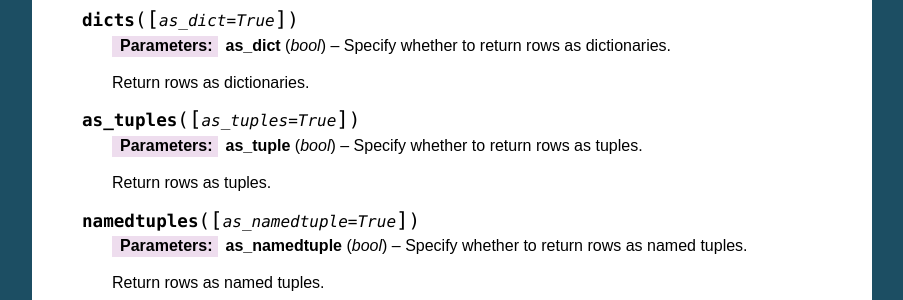
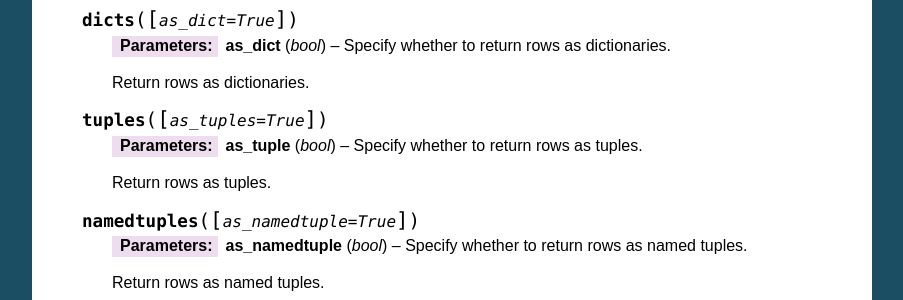
Before and after one commit to coleifer/peewee, a Sphinx documentation site: the page built from docs/peewee/api.rst, in a window 1280 px wide and 900 px high, scrolled down 21636 px. Shown: the part 150-450 px from the top of the window, without its empty margins (198-1101 px from the left). Built offline with Sphinx 7.4.7, drawn with Linux system fonts in a browser that asks for light colours; pages that are not in the unit, such as notebooks, are missing from menus.

Commit message:
Fix typo.

```diff
--- a/docs/peewee/api.rst
+++ b/docs/peewee/api.rst
@@ -1348,7 +1348,7 @@ Query-builder
 
         Return rows as dictionaries.
 
-    .. py:method:: as_tuples([as_tuples=True])
+    .. py:method:: tuples([as_tuples=True])
 
         :param bool as_tuple: Specify whether to return rows as tuples.
 
```
